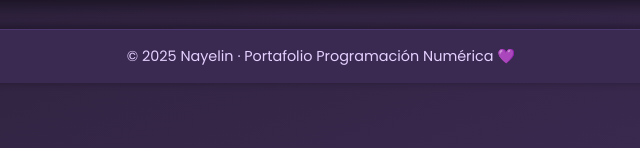
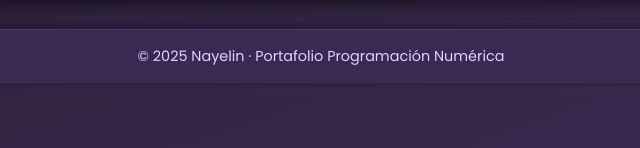
Before and after one commit to NayelinCr/Programacion-Numericaof, a plain HTML site: page unidad1/unidad1_04.html in a window 1280 px wide. Shown: the part 649-797 px from the top of the page, 444-1084 px from the left. Drawn offline with Linux system fonts and the light colour scheme.

Commit message:
Update unidad1_04.html

```diff
--- a/unidad1/unidad1_04.html
+++ b/unidad1/unidad1_04.html
@@ -244,7 +244,7 @@
     </main>
 
     <footer>
-      © 2025 Nayelin · Portafolio Programación Numérica 💜
+      © 2025 Nayelin · Portafolio Programación Numérica
     </footer>
   </div>
 
```
